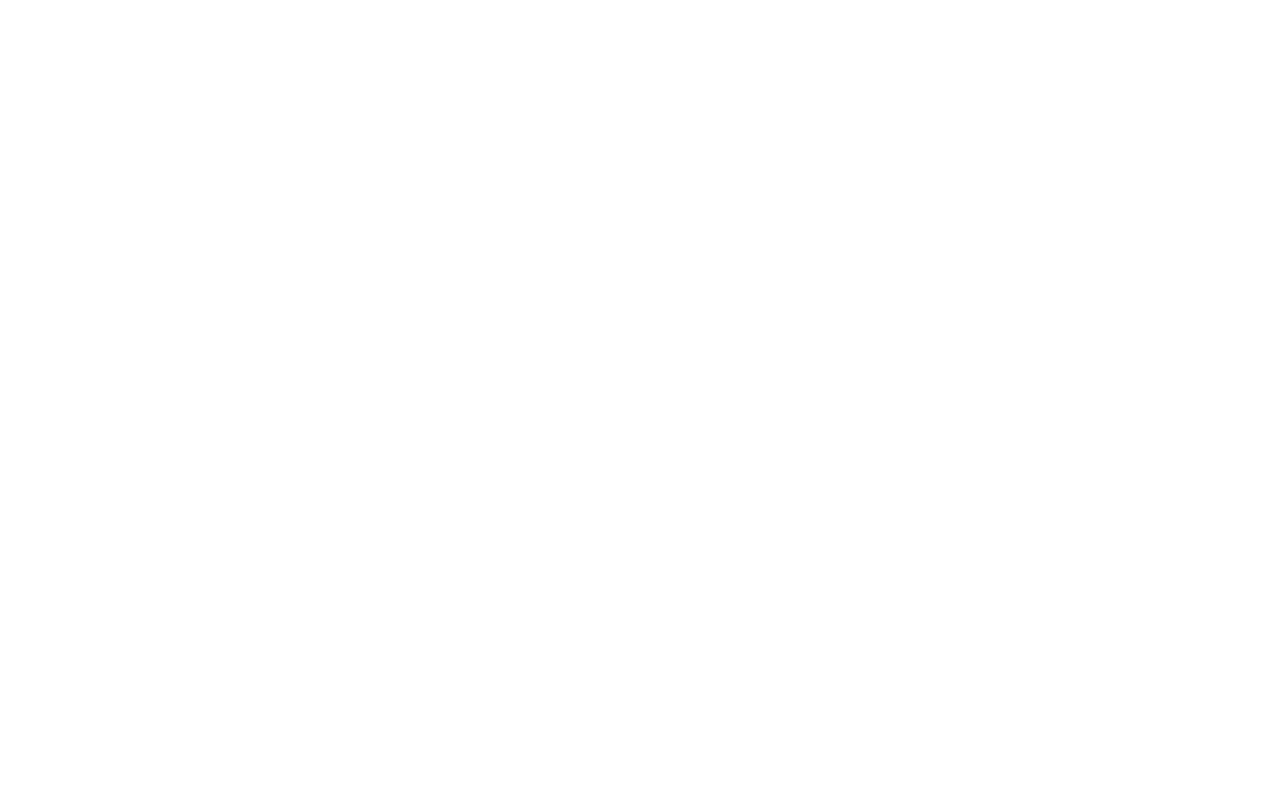
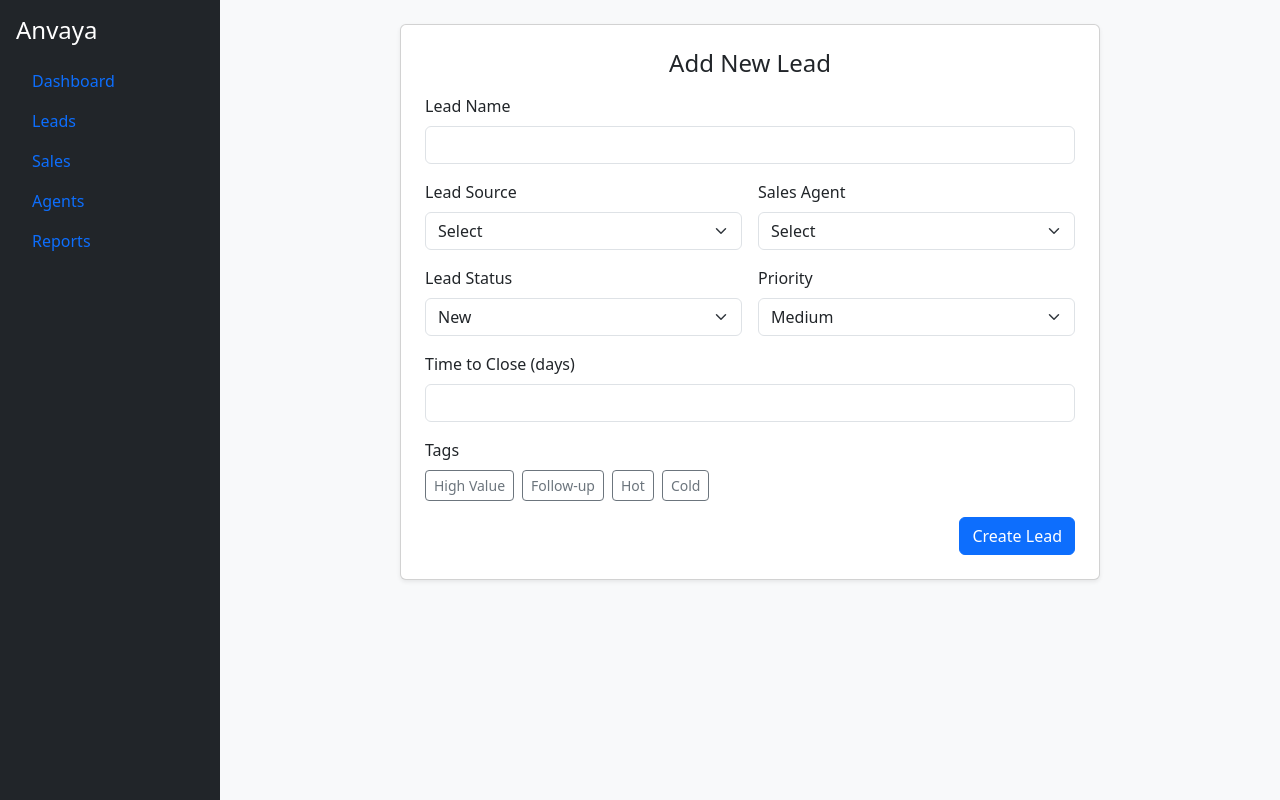
Before and after one commit to bhaskarbiswas04/Anvaya_CRM, a React app in the folder frontend/: page /add-lead in a window 1280 px wide. Before the commit this address had no page. Built offline with nearby package versions, Linux system fonts and the light colour scheme; the HTML template or start-up script is replaced by a standard one.

Commit message:
updt: Leads List screen

```diff
--- a/frontend/src/App.jsx
+++ b/frontend/src/App.jsx
@@ -8,6 +8,7 @@ import DashboardPage from "./pages/DashboardPage"
 
 import LeadDetails from "./pages/LeadDetails";
 import LeadListPage from "./pages/LeadListPage";
+import AddLeadsPage from "./pages/AddLeadsPage";
 
 
 
@@ -17,6 +18,7 @@ export default function App() {
       <Route path="/" element={<DashboardPage />} />
       <Route path="/lead/:id" element={<LeadDetails />} />
       <Route path="/leads" element={<LeadListPage />} />
+      <Route path="/add-lead" element={<AddLeadsPage />} />
       {/* <Route path="/leads" element={<Leads />} />
       <Route path="/sales" element={<Sales />} />
       <Route path="/agents" element={<Agents />} />
--- /dev/null
+++ b/frontend/src/components/LeadForm.jsx
@@ -0,0 +1,167 @@
+import { useState } from "react";
+import { useLeads } from "../context/LeadContext";
+import { useNavigate } from "react-router-dom";
+
+export default function LeadForm() {
+  const { addLead, leads } = useLeads();
+  const navigate = useNavigate();
+
+  const agents = [...new Set(leads.map((l) => l.agent))];
+  const tagOptions = ["High Value", "Follow-up", "Hot", "Cold"];
+
+  const [form, setForm] = useState({
+    name: "",
+    source: "",
+    agent: "",
+    status: "new",
+    priority: "medium",
+    timeToClose: "",
+    tags: [],
+  });
+
+  const handleChange = (e) => {
+    setForm({ ...form, [e.target.name]: e.target.value });
+  };
+
+  const handleTags = (e) => {
+    const value = e.target.value;
+    setForm((prev) => ({
+      ...prev,
+      tags: prev.tags.includes(value)
+        ? prev.tags.filter((t) => t !== value)
+        : [...prev.tags, value],
+    }));
+  };
+
+  const submit = (e) => {
+    e.preventDefault();
+    addLead(form);
+    navigate("/leads");
+  };
+
+  return (
+    <div className="container py-4">
+      <div className="card shadow-sm p-4 mx-auto" style={{ maxWidth: "700px" }}>
+        <h4 className="mb-3 text-center">Add New Lead</h4>
+
+        <form onSubmit={submit} className="row g-3">
+          {/* Name */}
+          <div className="col-12">
+            <label className="form-label">Lead Name</label>
+            <input
+              className="form-control"
+              name="name"
+              value={form.name}
+              onChange={handleChange}
+              required
+            />
+          </div>
+
+          {/* Source */}
+          <div className="col-md-6">
+            <label className="form-label">Lead Source</label>
+            <select
+              className="form-select"
+              name="source"
+              value={form.source}
+              onChange={handleChange}
+              required
+            >
+              <option value="">Select</option>
+              <option>Website</option>
+              <option>Referral</option>
+              <option>Cold Call</option>
+            </select>
+          </div>
+
+          {/* Agent */}
+          <div className="col-md-6">
+            <label className="form-label">Sales Agent</label>
+            <select
+              className="form-select"
+              name="agent"
+              value={form.agent}
+              onChange={handleChange}
+              required
+            >
+              <option value="">Select</option>
+              {agents.map((a) => (
+                <option key={a}>{a}</option>
+              ))}
+            </select>
+          </div>
+
+          {/* Status */}
+          <div className="col-md-6">
+            <label className="form-label">Lead Status</label>
+            <select
+              className="form-select"
+              name="status"
+              value={form.status}
+              onChange={handleChange}
+            >
+              <option value="new">New</option>
+              <option value="contacted">Contacted</option>
+              <option value="qualified">Qualified</option>
+              <option value="proposal sent">Proposal Sent</option>
+              <option value="closed">Closed</option>
+            </select>
+          </div>
+
+          {/* Priority */}
+          <div className="col-md-6">
+            <label className="form-label">Priority</label>
+            <select
+              className="form-select"
+              name="priority"
+              value={form.priority}
+              onChange={handleChange}
+            >
+              <option value="high">High</option>
+              <option value="medium">Medium</option>
+              <option value="low">Low</option>
+            </select>
+          </div>
+
+          {/* Time */}
+          <div className="col-12">
+            <label className="form-label">Time to Close (days)</label>
+            <input
+              type="number"
+              className="form-control"
+              name="timeToClose"
+              value={form.timeToClose}
+              onChange={handleChange}
+            />
+          </div>
+
+          {/* Tags */}
+          <div className="col-12">
+            <label className="form-label">Tags</label>
+            <div className="d-flex flex-wrap gap-2">
+              {tagOptions.map((tag) => (
+                <button
+                  type="button"
+                  key={tag}
+                  className={`btn btn-sm ${
+                    form.tags.includes(tag)
+                      ? "btn-primary"
+                      : "btn-outline-secondary"
+                  }`}
+                  onClick={() => handleTags({ target: { value: tag } })}
+                >
+                  {tag}
+                </button>
+              ))}
+            </div>
+          </div>
+
+          {/* Submit */}
+          <div className="col-12 text-end">
+            <button className="btn btn-primary">Create Lead</button>
+          </div>
+        </form>
+      </div>
+    </div>
+  );
+}
--- a/frontend/src/components/dashboard-screen/AddLeadButton.jsx
+++ b/frontend/src/components/dashboard-screen/AddLeadButton.jsx
@@ -1,6 +1,14 @@
-export default function AddLeadButton({ setOpen }) {
+
+import { useNavigate } from "react-router-dom";
+
+export default function AddLeadButton({ className = "" }) {
+  const navigate = useNavigate();
+
   return (
-    <button className="btn btn-primary btn-lg shadow-sm" onClick={() => setOpen(true)}>
+    <button
+      className={`btn btn-primary ${className}`}
+      onClick={() => navigate("/add-lead")}
+    >
       + Add New Lead
     </button>
   );
--- a/frontend/src/context/LeadContext.jsx
+++ b/frontend/src/context/LeadContext.jsx
@@ -7,32 +7,43 @@ export function LeadProvider({ children }) {
   const [leads, setLeads] = useState(leads_data);
 
   // ✅ addComment function (MISSING BEFORE)
-  const addComment = (leadId, text) => {
-    const comment = {
-      id: Date.now(),
-      author: "Admin",
-      text,
-      timestamp: new Date().toLocaleString(),
-    };
-
+  const addComment = (leadId, commentObj) => {
     setLeads((prev) =>
-      prev.map((lead) =>
-        lead.id === leadId
-          ? { ...lead, comments: [...lead.comments, comment] }
-          : lead,
+      prev.map((l) =>
+        l.id === leadId
+          ? {
+              ...l,
+              comments: [
+                ...(l.comments || []),
+                { id: Date.now(), ...commentObj }, // ⭐ spread object
+              ],
+            }
+          : l,
       ),
     );
   };
 
-  // ✅ updateLead function
+  // updateLead function
   const updateLead = (updatedLead) => {
     setLeads((prev) =>
       prev.map((lead) => (lead.id === updatedLead.id ? updatedLead : lead)),
     );
   };
 
+  // Add Lead function
+  const addLead = (lead) => {
+    setLeads((prev) => [
+      ...prev,
+      {
+        ...lead,
+        id: Date.now(),
+        comments: [],
+      },
+    ]);
+  };
+
   return (
-    <LeadContext.Provider value={{ leads, addComment, updateLead }}>
+    <LeadContext.Provider value={{ leads, addComment, updateLead, addLead }}>
       {children}
     </LeadContext.Provider>
   );
--- /dev/null
+++ b/frontend/src/pages/AddLeadsPage.jsx
@@ -0,0 +1,13 @@
+import Sidebar from "../layouts/Sidebar";
+import LeadForm from "../components/LeadForm";
+
+export default function AddLeadsPage() {
+  return (
+    <div className="d-flex vh-100">
+      <Sidebar />
+      <main className="flex-grow-1 bg-light">
+        <LeadForm />
+      </main>
+    </div>
+  );
+}
--- a/frontend/src/pages/DashboardPage.jsx
+++ b/frontend/src/pages/DashboardPage.jsx
@@ -22,7 +22,7 @@ export default function DashboardPage() {
       <Sidebar />
 
       <main className="flex-grow-1 p-4 bg-light">
-        <h2 className="text-center">CRM Dashboard</h2>
+        <h2 className="text-center my-3">CRM Dashboard</h2>
 
         <LeadPreview leads={filteredLeads} />
         <LeadStats leads={leads} />
--- a/frontend/src/pages/LeadDetails.jsx
+++ b/frontend/src/pages/LeadDetails.jsx
@@ -11,8 +11,10 @@ export default function LeadDetails() {
 
   const [open, setOpen] = useState(false);
   const [comment, setComment] = useState("");
+  const [author, setAuthor] = useState("");
 
   const lead = leads?.find((lead) => lead.id === parseInt(id));
+  const agents = [...new Set(leads.map((l) => l.agent))];
 
   if (!lead) {
     return (
@@ -23,9 +25,16 @@ export default function LeadDetails() {
   }
 
   const submit = () => {
-    if (!comment.trim()) return;
-    addComment(lead.id, comment);
+    if (!comment.trim() || !author) return;
+
+    addComment(lead.id, {
+      text: comment,
+      author,
+      timestamp: new Date().toLocaleString(),
+    });
+
     setComment("");
+    setAuthor("");
   };
 
   return (
@@ -55,21 +64,32 @@ export default function LeadDetails() {
 
         {/* Lead details card */}
         <div className="card p-4 shadow-sm mb-4">
-          <p>
-            <b>Sales Agent:</b> {lead.agent}
-          </p>
-          <p>
-            <b>Lead Source:</b> {lead.source}
-          </p>
-          <p>
-            <b>Status:</b> {lead.status}
-          </p>
-          <p>
-            <b>Priority:</b> {lead.priority}
-          </p>
-          <p>
-            <b>Time to Close:</b> {lead.timeToClose} days
-          </p>
+          <div className="row g-3">
+            <div className="col-md-6">
+              <span className="text-muted small">Sales Agent</span>
+              <div className="fw-semibold text-capitalize">{lead.agent}</div>
+            </div>
+
+            <div className="col-md-6">
+              <span className="text-muted small">Lead Source</span>
+              <div className="fw-semibold">{lead.source}</div>
+            </div>
+
+            <div className="col-md-6">
+              <span className="text-muted small">Status</span>
+              <div className="fw-semibold text-capitalize">{lead.status}</div>
+            </div>
+
+            <div className="col-md-6">
+              <span className="text-muted small">Priority</span>
+              <div className="fw-semibold text-capitalize">{lead.priority}</div>
+            </div>
+
+            <div className="col-md-6">
+              <span className="text-muted small">Time to Close</span>
+              <div className="fw-semibold">{lead.timeToClose} days</div>
+            </div>
+          </div>
         </div>
 
         {/* Comments section */}
@@ -89,16 +109,34 @@ export default function LeadDetails() {
           ))}
 
           {/* Add comment */}
-          <div className="d-flex gap-2 mt-3">
+          <div className="row g-2 mt-3">
+            <div className="col-md-3">
+              <select
+                className="form-select"
+                value={author}
+                onChange={(e) => setAuthor(e.target.value)}
+              >
+                <option value="">Select Agent</option>
+                {agents.map((a) => (
+                  <option key={a}>{a}</option>
+                ))}
+              </select>
+            </div>
+
+            <div className="col-md-7">
               <input
                 className="form-control"
                 value={comment}
                 onChange={(e) => setComment(e.target.value)}
                 placeholder="Add comment..."
               />
-            <button className="btn btn-primary" onClick={submit}>
+            </div>
+
+            <div className="col-md-2">
+              <button className="btn btn-primary w-100" onClick={submit}>
                 Submit
               </button>
+            </div>
           </div>
         </div>
 
```
Also changed, not shown: frontend/src/components/AddLeads.jsx (deleted, +0 -15 lines), frontend/src/components/EditLeadModal.jsx (+8 -4 lines), frontend/src/pages/LeadListPage.jsx (+5 -8 lines). Lines whose indentation alone changed are shown as unchanged.
